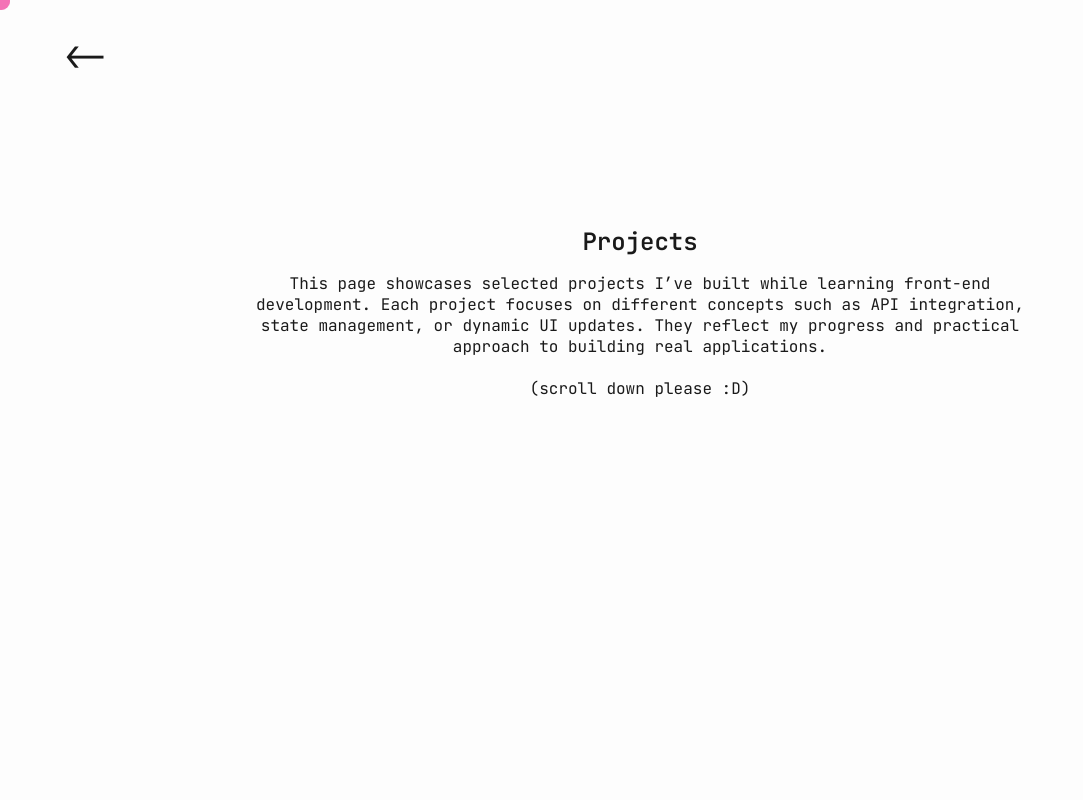
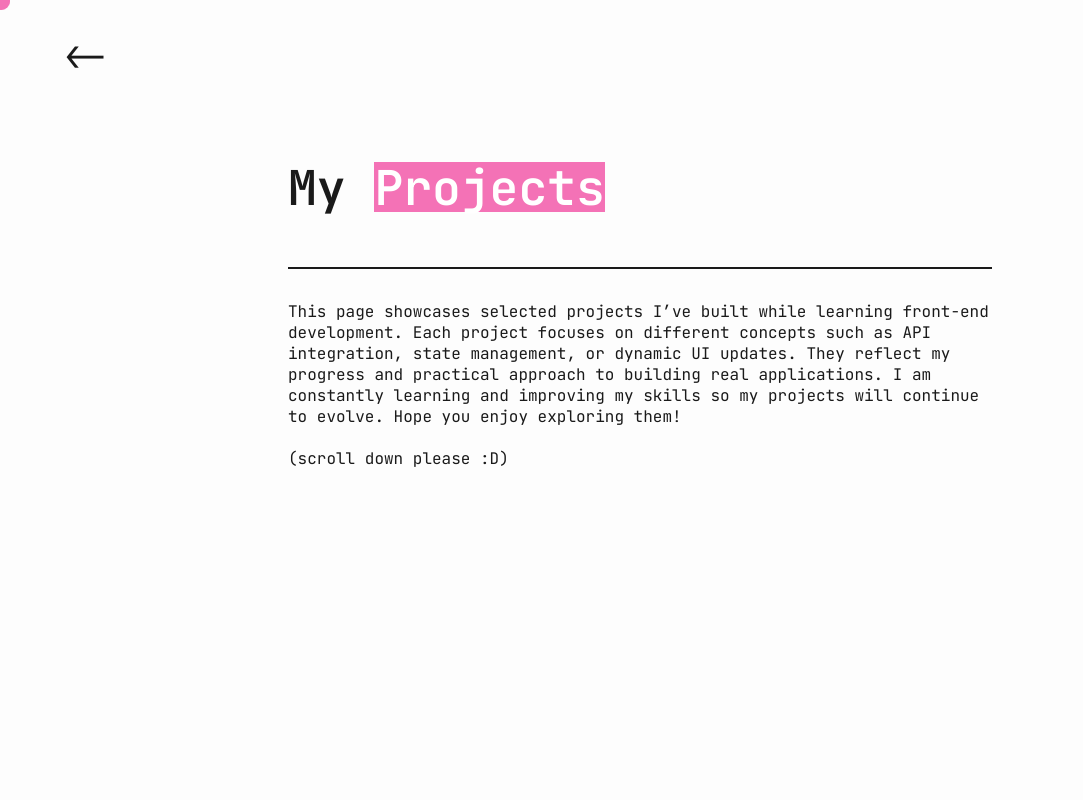
Before and after one commit to petterwaw/portfolio-site, a React (Vite) app: page /projects in a window 1280 px wide. Shown: the top 800 px of the page, without its empty margins (0-1083 px from the left). Built offline with nearby package versions, Linux system fonts and the light colour scheme.

Commit message:
portfolio update

```diff
--- a/src/components/CustomCursor.jsx
+++ b/src/components/CustomCursor.jsx
@@ -2,6 +2,10 @@ import './CustomCursor.css'
 import { useEffect, useRef } from 'react'
 
 export default function CustomCursor() {
+
+    const isTouchDevice = window.matchMedia('(pointer: coarse)').matches
+    if (isTouchDevice) return null
+
 
     const coords = useRef({ x: 0, y: 0 })
     const circlesRef = useRef([])
--- a/src/index.css
+++ b/src/index.css
@@ -19,4 +19,10 @@ h1, h2, h3, h4, h5, h6, section, img {
 
 a {
   color: #F472B6;
+  cursor: none;
 }
+
+a:hover {
+  color: #1a1a1a;
+  cursor: none;
+}
--- a/src/pages/About.css
+++ b/src/pages/About.css
@@ -48,6 +48,10 @@
     text-align: justify;
 }
 
+.small-h1 {
+    font-size: 2rem;
+}
+
 @media (max-width: 1024px) {
     .about-wrapper {
         padding: 2rem;
--- a/src/pages/About.jsx
+++ b/src/pages/About.jsx
@@ -7,7 +7,7 @@ export default function About() {
     <div className='about-wrapper'>
       <section className='about'>
         <h1>
-          Hi, my name is <br /><span className='pink-bg'>Piotr Wawrzkowicz</span>
+          <span className='small-h1'>Hi, my name is </span><br /><span className='pink-bg'>Piotr Wawrzkowicz</span>
         </h1>
         <hr />
         <p>
--- a/src/pages/Contact.css
+++ b/src/pages/Contact.css
@@ -28,6 +28,16 @@
 
 .contact-info > hr {
     width: 100%;
-    margin: 4rem auto 1rem;
+    margin: 2rem auto 1rem;
     border-top: 1px solid #1a1a1a;
 }
+
+.contact-item > a {
+    color: #1a1a1a;
+    cursor: none;
+}
+
+.contact-item > a:hover {
+    color: #F472B6;
+    cursor: none;
+}
--- a/src/pages/Contact.jsx
+++ b/src/pages/Contact.jsx
@@ -1,6 +1,6 @@
 import './Contact.css'
 import { FontAwesomeIcon } from '@fortawesome/react-fontawesome'
-import { faAt, faPhone } from '@fortawesome/free-solid-svg-icons'
+import { faAt, faPhone, faEarthAmericas } from '@fortawesome/free-solid-svg-icons'
 import { faLinkedin, faGithub } from '@fortawesome/free-brands-svg-icons'
 
 
@@ -28,6 +28,10 @@ export default function Contact() {
             <FontAwesomeIcon icon={faPhone} />
             <a href="tel:+48884777011">+48 884-777-011</a>
           </div>
+          <div className="contact-item">
+            <FontAwesomeIcon icon={faEarthAmericas} />
+            <a href="https://www.google.com/maps/place/Gdańsk,+Poland" target="_blank" rel="noopener noreferrer">Located, Poland, Gdańsk</a>
+          </div>
         </div>
       </section>
     </div>
--- a/src/pages/Home.css
+++ b/src/pages/Home.css
@@ -1,7 +1,3 @@
-body {
-    margin: 0;
-}
-
 .home {
     min-height: 100vh;
     position: relative;
--- a/src/pages/Projects.css
+++ b/src/pages/Projects.css
@@ -1,11 +1,23 @@
 .projects-intro {
     text-align: center;
     height: 80vh;
-    width: 60vw;
+    width: 55vw;
     margin: 0 auto;
     display: flex;
     flex-direction: column;
     justify-content: center;
     align-items: center;
-    scroll-snap-align: start;
+    text-align: start   ;
 }
+
+.projects-intro > h1 {
+    font-size: 3rem;
+    margin-bottom: 1rem;
+    align-self: flex-start;
+}
+
+.projects-intro hr {
+    width: 100%;
+    border: 1px solid #1a1a1a;
+    margin: 2rem 0 1rem;
+}
--- a/src/pages/Projects.jsx
+++ b/src/pages/Projects.jsx
@@ -49,11 +49,14 @@ export default function Projects() {
   return (
     <>
       <section className='projects-intro' ref={introRef}>
-        <h1 className='projects-title'>Projects</h1>
+        <h1 className='projects-title'>My <span className="pink-bg">Projects</span></h1>
+        <hr />
         <p className='projects-description'>This page showcases selected projects
           I’ve built while learning front-end development. Each project focuses on different
           concepts such as API integration, state management, or dynamic UI updates.
-          They reflect my progress and practical approach to building real applications. <br /><br/> (scroll down please :D)</p>
+          They reflect my progress and practical approach to building real applications.
+          I am constantly learning and improving my skills so my projects will continue to evolve.
+          Hope you enjoy exploring them! <br /><br/> (scroll down please :D)</p>
       </section>
       <div ref={scrollRef}>
         <HorizontalScroll />
```
